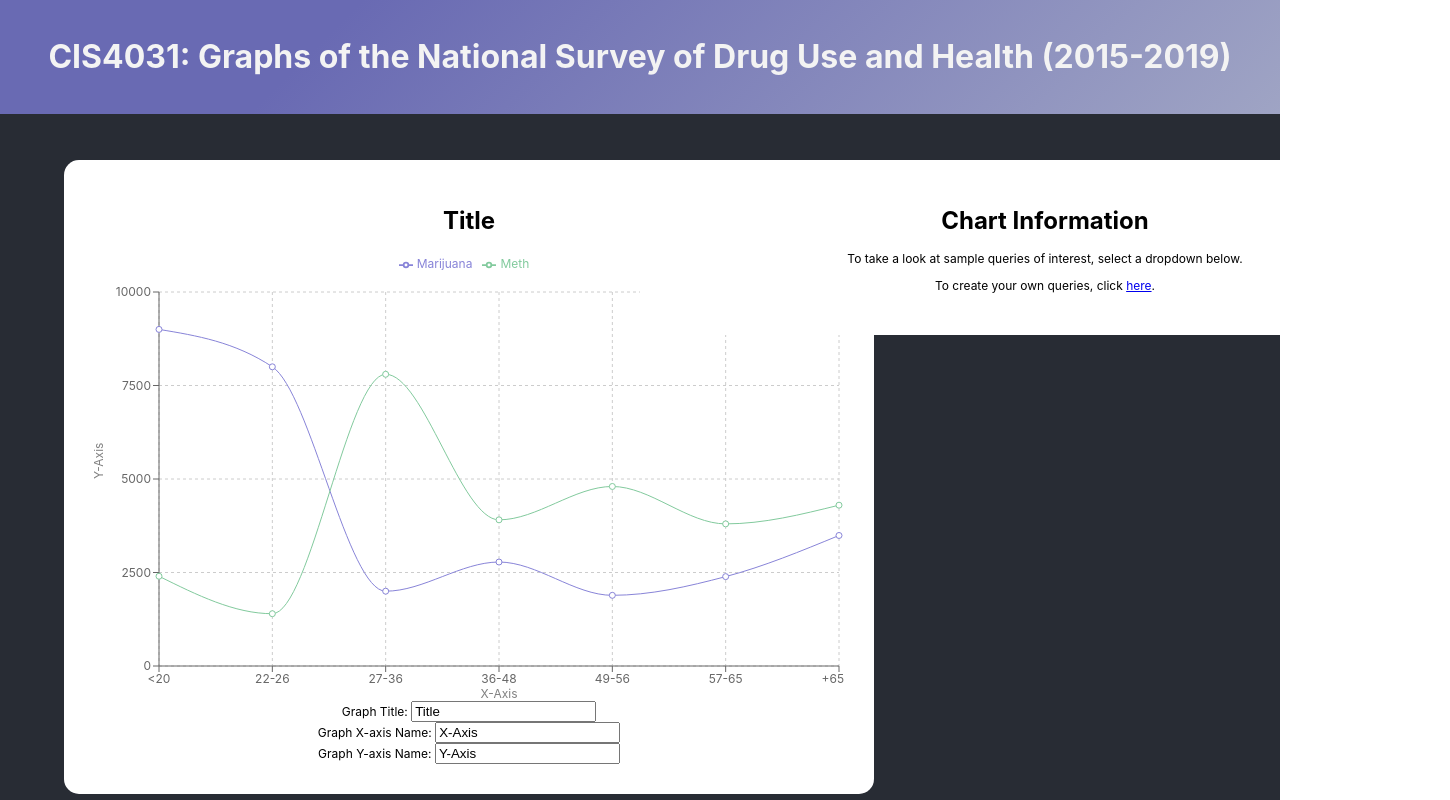
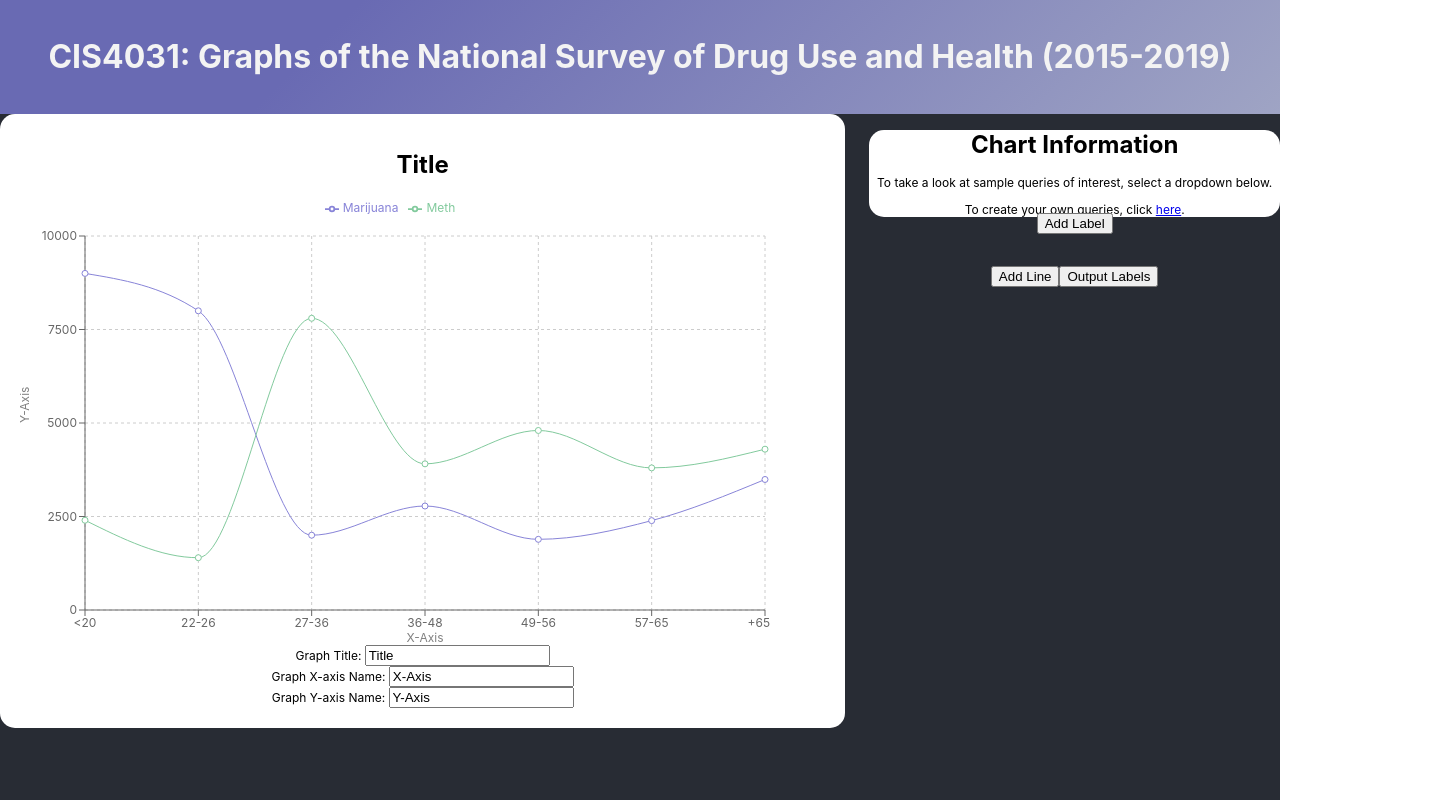
Before and after one commit to LunafreyaNguyen/DrugsDataCIS4031, a React (Create React App) app in the folder frontend/: page / in a window 1280 px wide. Shown: the top 800 px of the page, 1450 px wide, since content can reach past the window. Built offline with nearby package versions, Linux system fonts and the light colour scheme.

Commit message:
Alignment with Grid

```diff
--- a/frontend/src/components/graph/Chart.js
+++ b/frontend/src/components/graph/Chart.js
@@ -62,8 +62,6 @@ function Chart({data2}) {
                     <label >Graph Y-axis Name:  </label>
                     <input type="text" id="graphY" name="graphY" value={yaxis} onChange={(e) => setYaxis(e.target.value)}></input><br />
                 </form>
-
-
             </div >
         </>
 
--- a/frontend/src/components/graph/Line.js
+++ b/frontend/src/components/graph/Line.js
@@ -1,7 +1,7 @@
 import React, { useState } from 'react';
 import './graph.css';
 import Option from './Option.js';
-import { Button, Autocomplete, TextField} from '@mui/material';
+import { Button, Autocomplete, TextField, Grid, Box} from '@mui/material';
 import { DeleteRounded,AddCircle } from '@mui/icons-material';
 
 function Line({ name, id, deleteF, update, questions, labels }) {
@@ -42,6 +42,7 @@ function Line({ name, id, deleteF, update, questions, labels }) {
         <>
             <div className="line">
                 <header className="line-header">
+                    <Grid container spacing={ 1 }>
                         <TextField id="standard-basic" label={"Line " + id + " Name:"} variant="standard" onChange={(event) => { update(id, event.target.value) }} />
                         <Button variant="outlined" color="error" onClick={() => { deleteF(id) }} ><DeleteRounded /></Button>
                         <Button variant="outlined" onClick={() => { test() }} ><AddCircle/>test</Button>
@@ -56,16 +57,20 @@ function Line({ name, id, deleteF, update, questions, labels }) {
                         {
                             labels.map((label) => (
                                 <>
+                                    <Grid item xs={4}>
                                         Label: { label.name }<br/>
                                         <Button variant="outlined" onClick={() => { addOpt(label.id) }} ><AddCircle />Add Option to Label</Button>
-                            {    opts.map((opt) => (
+
+                                        {opts.map((opt) => (
                                         opt.label === label.id &&
                                         <Option key={opt.id} id={opt.id} name={opt.name} deleteF={deleteOpt} update={updateOpt} />
-                                ))
-                                }<br />
+                                        ))}
+                                    </Grid>
+                                    <br />
                                 </>
                             ))
                         }
+                    </Grid>
                 </header>
             </div>
         </>
--- a/frontend/src/components/graph/graph.css
+++ b/frontend/src/components/graph/graph.css
@@ -5,28 +5,20 @@
     background-color: #282c34;
     min-height: 100vh;
     display: flex;
-    flex-direction: column;
-    align-items: left;
+    text-align: center;
     font-size: calc(1.5vmin);
     color: white;
 }
 .chart {
-    position: absolute;
+    padding: 20px;
+    text-align: center;
     color: black;
-    padding: 30px;
     border-radius: 15px;
-    top: 20%;
-    left: 5%;
     background-color: rgb(255, 255, 255);
 }
 
 .chartDataBlock {
-    position: absolute;
-    left: 50%;
-    top: 20%;
     border-radius: 15px;
-    width: 750px;
-    padding: 30px;
     background-color: rgb(255, 255, 255);
     color: black;
 }
@@ -34,7 +26,6 @@
 
 .line {
     border-radius: 15px;
-    width: 750px;
     padding: 30px;
     background-color: rgb(200, 200, 200);
     color: black;
@@ -42,8 +33,7 @@
 
 .label {
     border-radius: 15px;
-    width: 750px;
-    padding: 30px;
+    padding: 5px;
     background-color: rgb(200, 200, 200);
     color: black;
 }
--- a/frontend/src/components/graph/graph.js
+++ b/frontend/src/components/graph/graph.js
@@ -3,7 +3,8 @@ import './graph.css';
 import Chart from './Chart.js';
 import Line from './Line.js';
 import Label from './Label.js';
-import {questions} from './Questions.js';
+import { questions } from './Questions.js';
+import { Button, Autocomplete, TextField, Grid, Box } from '@mui/material';
 
 
 function Graph() {
@@ -70,10 +71,12 @@ function Graph() {
         <>
             <div className="graph">
                 <header className="graph-header">
-
-                    <Chart data2={data2 }/>
+                    <Grid container direction="row" spacing={2} columnSpacing={{ xs: 2, sm: 3} }>
+                        <Grid item xs={12} lg={8} xl={6}>
+                            <Chart data2={data2} />
+                        </Grid>
                         {/* Block on right side- contains information about the chart on the left */}
-
+                        <Grid item xs={12} lg={4} xl={ 6 }>
                             <div className="chartDataBlock">
                                 <h1>Chart Information</h1>
                                 <p>
@@ -83,17 +86,32 @@ function Graph() {
                                     To create your own queries, click <a href='#'>here</a>.
                                 </p>
                             </div>
+                            <Grid container spacing={2}>
+                                {
+                                    labels.map((label) => (<Grid item xs={4}><Label key={label.id} id={label.id} name={label.name} deleteF={deleteLabel} update={updateLabel} /></Grid>))
+                                }
+
+                            </Grid>
+                            <Grid container spacing={2}>
+                                <Grid item xs={12}>
+                                    <button onClick={() => { addLabel() }} >Add Label</button>
+                                </Grid>
+                                <Grid item xs={12}>
+                                    {
+                                        lines.map((line) => (<Line key={line.id} questions={question} id={line.id} name={line.name} deleteF={deleteLine} update={updateLine} labels={labels} />))
+
+                                    }
+                                </Grid>
+                                <Grid item xs={12}>
+                                    <button onClick={() => { addLine() }} >Add Line</button>
+                                    <button onClick={() => { test() }} >Output Labels</button>
+                                </Grid>
+                            </Grid>
+
+                        </Grid>
+                    </Grid>
                 </header>
             </div>
-            {
-                labels.map((label) => (<Label key={label.id} id={label.id} name={label.name} deleteF={deleteLabel} update={updateLabel}/>))
-            }
-            <button onClick={() => { addLabel() }} >Add Label</button>
-            {
-                lines.map((line) => (<Line key={line.id} questions={question} id={line.id} name={line.name} deleteF={deleteLine} update={updateLine} labels={ labels }/>))
-            }
-            <button onClick={() => { addLine() }} >Add Line</button>
-            <button onClick={() => { test() }} >Output Labels</button>
         </>
 
     );
```
Lines whose indentation alone changed are shown as unchanged.
